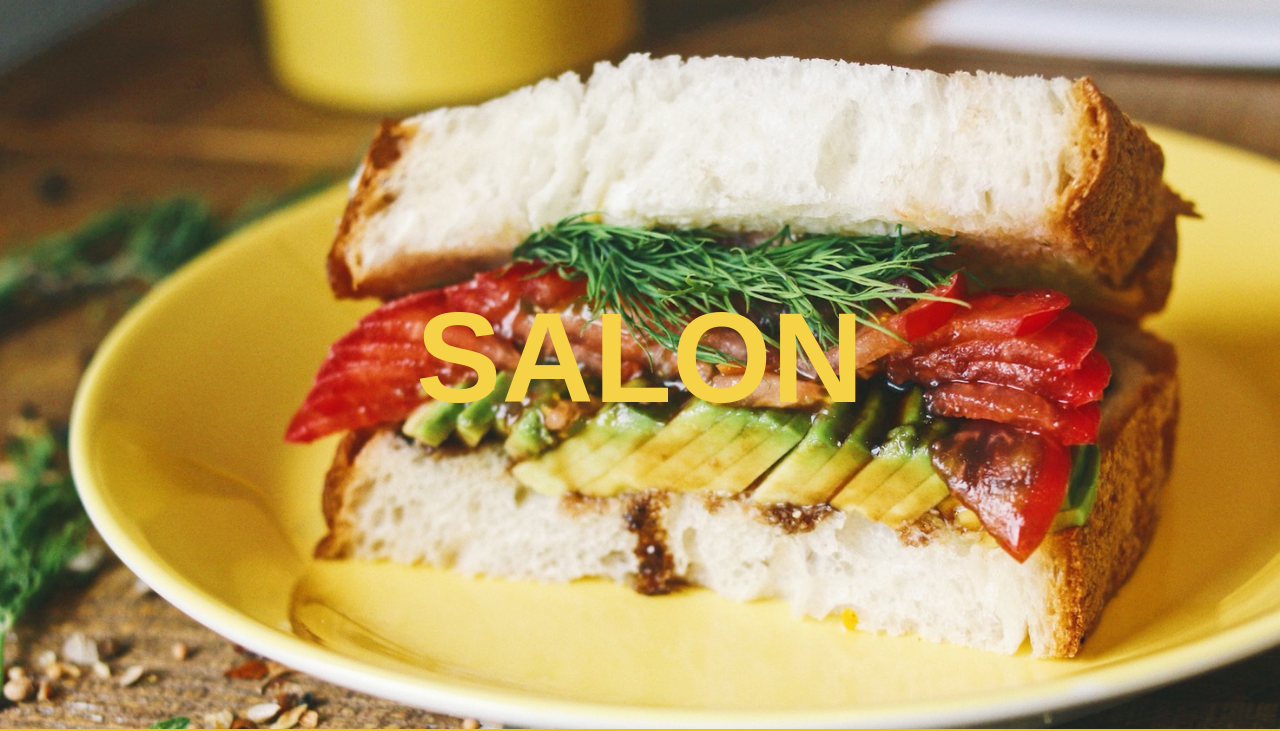
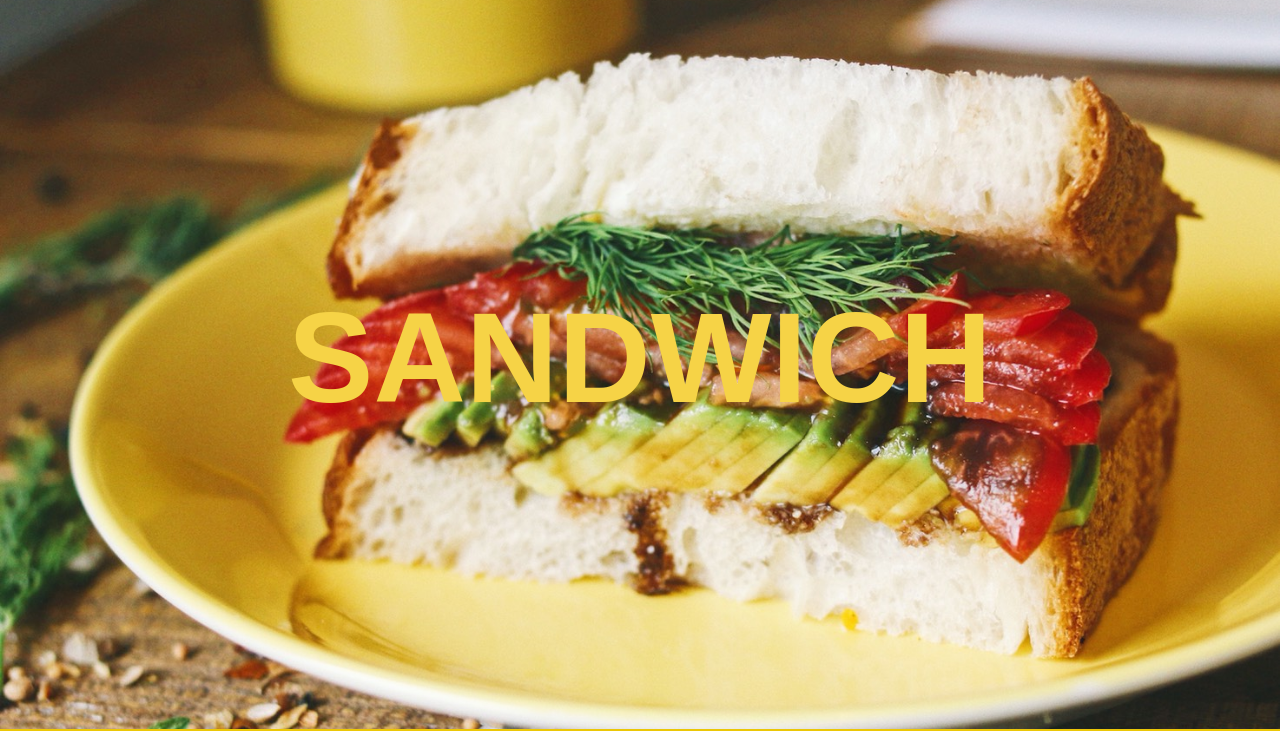
Before and after one commit to fourpointscoltd/whyte, a plain HTML site: page sandwich.html in a window 1280 px wide. Shown: the part 79-810 px from the top of the page. Drawn offline with Linux system fonts and the light colour scheme.

Commit message:
part4
part4

```diff
--- a/css/style.css
+++ b/css/style.css
@@ -1670,6 +1670,7 @@ figure {
 #offcanvas-menu ul li a {
   font-size: 18px;
   color: rgba(255, 255, 255, 0.4);
+  font-weight: 700;
 }
 #offcanvas-menu ul li a:hover {
   color: white;
--- a/sandwich.html
+++ b/sandwich.html
@@ -102,7 +102,7 @@
 				<div class="row">
 					<div class="col-md-12 col-md-offset-0 col-sm-12 col-sm-offset-0 col-xs-12 col-xs-offset-0 text-center fh5co-table">
 						<div class="fh5co-intro fh5co-table-cell animate-box">
-							<h7 class="h1letter">SALON</h7>
+							<h7 class="h1letter">SANDWICH</h7>
 						</div>
 					</div>
 				</div>
@@ -115,8 +115,7 @@
 					<div class="row">
 						<h3 class="sandwichletter text-center">VENEZIA STYLE <br class="br-sp">SANDWICH</h3>
 								<p class="conceptfont text-center">
-								オーガニックの野菜や無添加のパン、<br class="br-sp">身体にやさしい素材を組み合わせた<br>ヴェネチアスタイルのサンドイッチ
-</p>
+									オーガニックの野菜や無添加のパン、<br class="br-sp">身体にやさしい素材を組み合わせた<br>ヴェネチアスタイルのサンドイッチ</p>
 					</div>
 				</div>
 			</div>
```
Also changed, not shown: concept.html (+4 -10 lines). Lines whose indentation alone changed are shown as unchanged.
